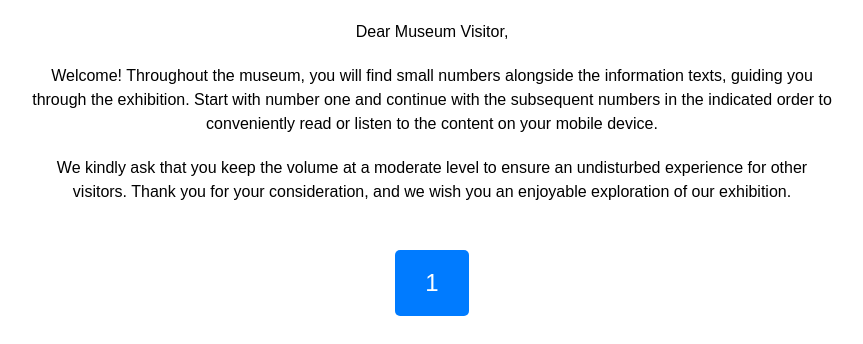
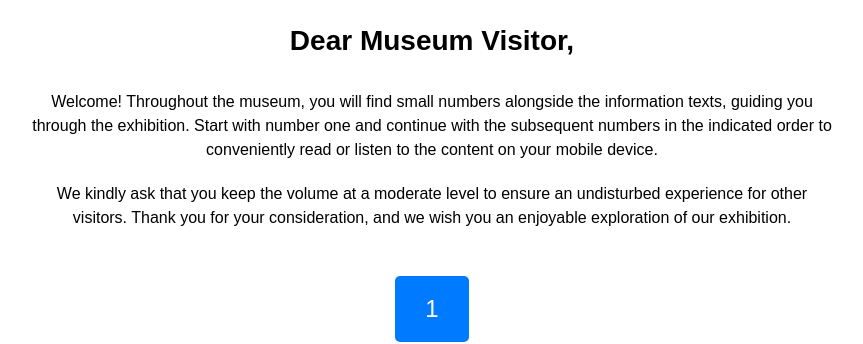
Before and after one commit to MuseumWolfenbuettel/for_visitors, a plain HTML site: page index.html in a window 1280 px wide. Shown: the top 344 px of the page, without its empty margins (208-1071 px from the left). Drawn offline with Linux system fonts and the light colour scheme.

Commit message:
Update index.html

```diff
--- a/index.html
+++ b/index.html
@@ -14,6 +14,11 @@
         .container {
             max-width: 800px;
             margin: auto;
+        }
+        .highlight {
+            font-size: 28px; /* Увеличенный размер текста */
+            font-weight: bold; /* Жирный шрифт */
+            margin-top: 20px;
         }
         p {
             margin-top: 20px;
@@ -37,7 +42,7 @@
 </head>
 <body>
     <div class="container">
-        <p>Dear Museum Visitor,</p>
+        <p class="highlight">Dear Museum Visitor,</p>
         <p>Welcome! Throughout the museum, you will find small numbers alongside the information texts, guiding you through the exhibition. Start with number one and continue with the subsequent numbers in the indicated order to conveniently read or listen to the content on your mobile device.</p>
         <p>We kindly ask that you keep the volume at a moderate level to ensure an undisturbed experience for other visitors. Thank you for your consideration, and we wish you an enjoyable exploration of our exhibition.</p>
 
```
